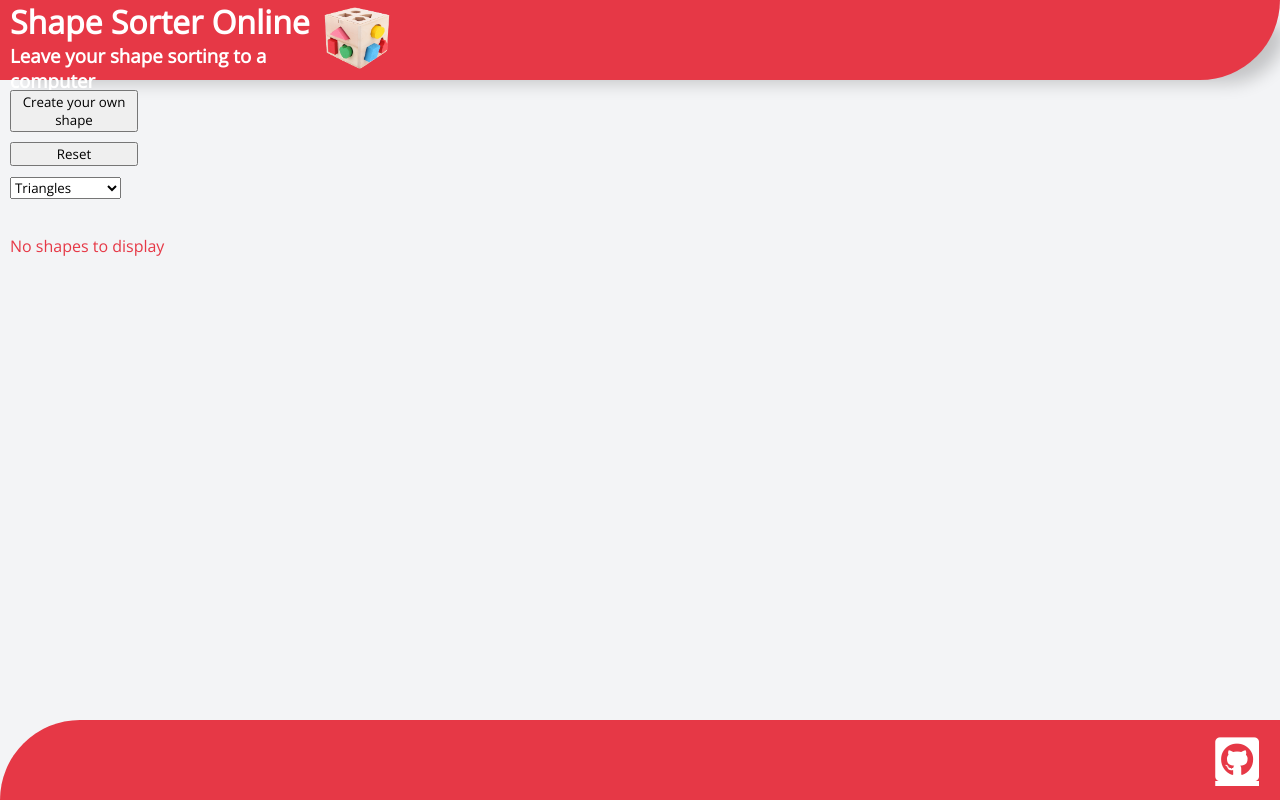
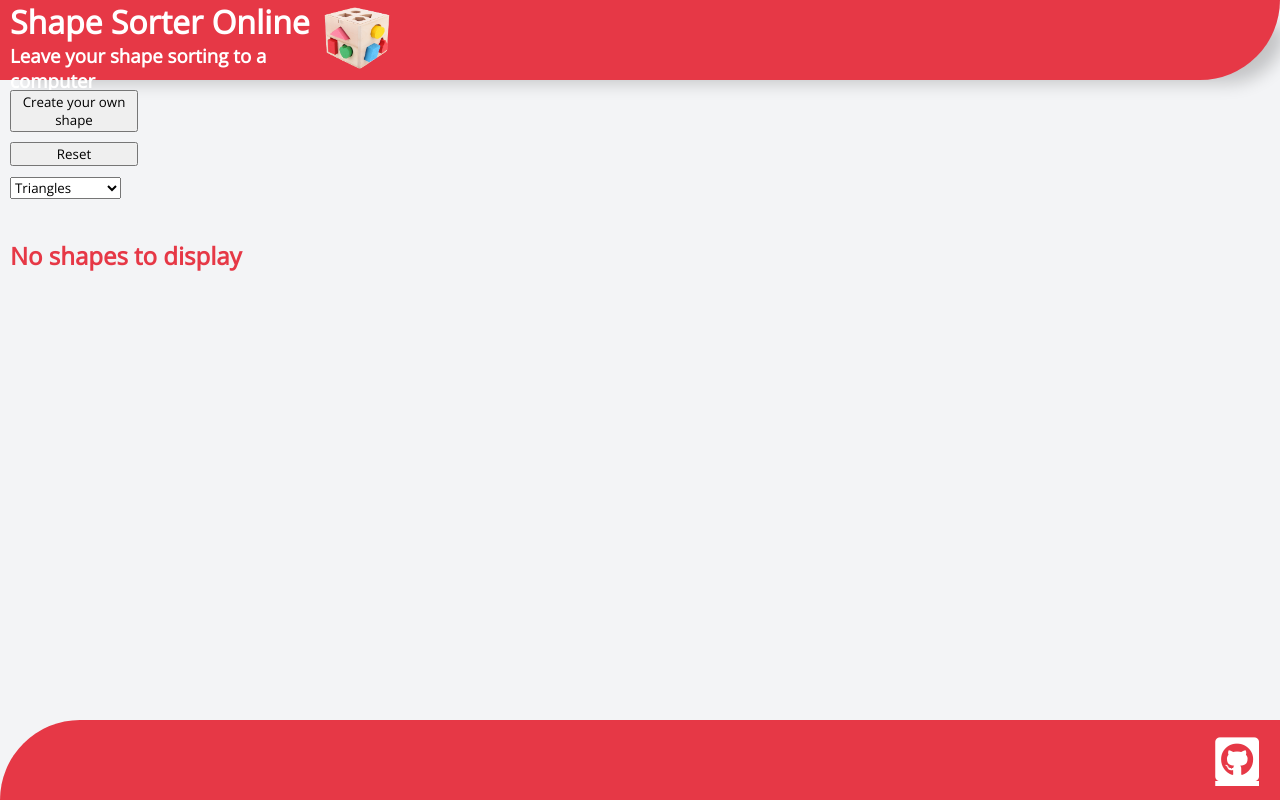
Before and after one commit to ChristopherDalziel/83489-2, a React (Create React App) app: page / in a window 1280 px wide. Built offline with nearby package versions, Linux system fonts and the light colour scheme.

Commit message:
Updated <p> to a <h2> for consistency

```diff
--- a/src/components/ShapeList.js
+++ b/src/components/ShapeList.js
@@ -13,7 +13,7 @@ const H2 = styled.h2`
   color: #e63846;
 `;
 
-const NoShapesMessage = styled.p`
+const NoShapesMessage = styled.h2`
   color: #e63846;
   @media (max-width: 815px) {
     width: 100vw;
```
